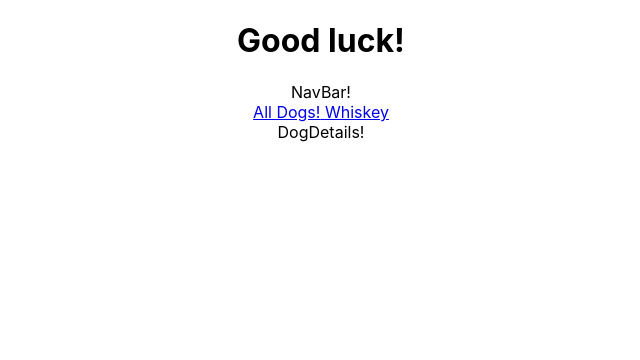
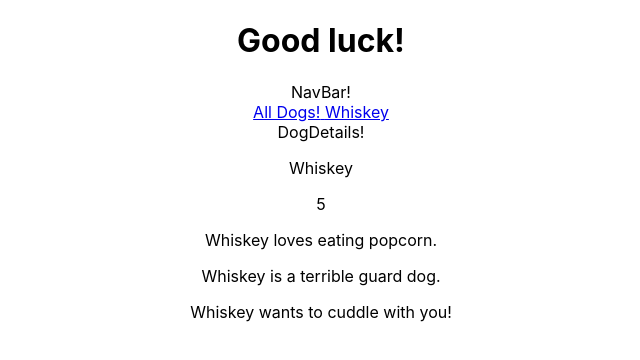
Before and after one commit to jcbluemel/react-dog-finder, a React (Create React App) app: page /dogs/whiskey in a window 1280 px wide. Shown: the top 360 px of the page, without its empty margins (319-959 px from the left). Built offline with nearby package versions, Linux system fonts and the light colour scheme.

Commit message:
Add DogDetails functionality

```diff
--- a/src/DogDetails.js
+++ b/src/DogDetails.js
@@ -1,4 +1,5 @@
 import React from "react";
+import { useParams } from "react-router-dom";
 
 /** Show individual dog details.
  *
@@ -10,10 +11,36 @@ import React from "react";
  */
 
 function DogDetails({ dogs }) {
+  console.log("DogDetails",dogs);
   //TODO: grab name of dog from params, filter dogs to get single dog
   //  display the dog
+  const { name } = useParams();
+
+  const dog = _getDog();
+  console.log('dog',dog);
+
+
+
+  // Make an _function that is only called from within DogDetails
+  // The function Grabs the dog object with the same name key
+
+  /**Function _getDog() takes no parameters.
+   * Returns the first object of dog details from the dogs array,
+   * where the src key matches the URL parameter.
+   * ex: /dogs/whiskey -> {name:..., src: whiskey}
+   */
+  function _getDog(){
+    console.log('name',name);
+    return dogs.filter(dog => dog.src === name)[0];
+  }
+
   return (
-    <header>DogDetails!</header>
+    <div>
+      <header>DogDetails!</header>
+      <p>{dog.name}</p>
+      <p>{dog.age}</p>
+      {dog.facts.map(fact => <p>{fact}</p>)}
+    </div>
   );
 }
 
--- a/src/NavBar.js
+++ b/src/NavBar.js
@@ -19,7 +19,7 @@ function NavBar({ dogs }) {
           All Dogs!
       </Link>
       {dogs.map(
-        dog => <Link to={`/${dog.src}`}> {`${dog.name}`} </Link>)
+        dog => <Link to={`/dogs/${dog.src}`}> {`${dog.name}`} </Link>)
       }
     </nav>
   );
```
